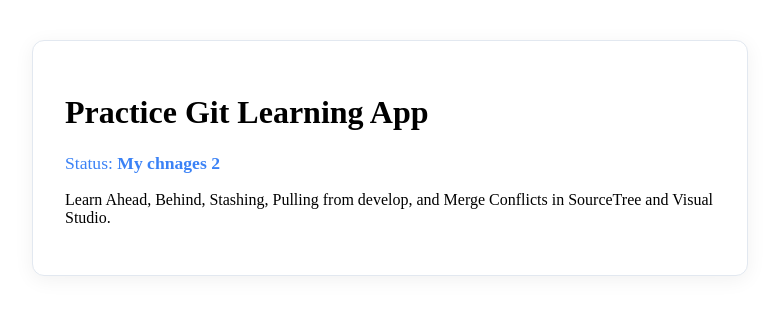
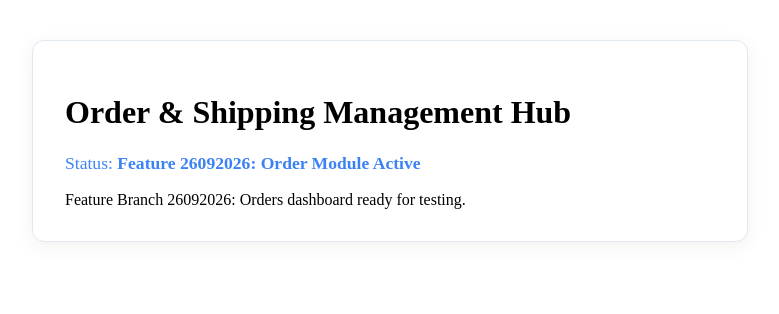
Before and after one commit to 2071999/practice, an Angular app in the folder frontend/: page / in a window 1280 px wide. Shown: the top 314 px of the page, without its empty margins (250-1029 px from the left). Built offline with nearby package versions, Linux system fonts and the light colour scheme.

Commit message:
feat(orders): implement order processing across 5 files in feature branch

```diff
--- a/frontend/src/app/app.component.html
+++ b/frontend/src/app/app.component.html
@@ -1,5 +1,5 @@
 <div class="card">
   <h1>{{ title }}</h1>
   <p class="subtitle">Status: <strong>{{ status }}</strong></p>
-  <p>Learn Ahead, Behind, Stashing, Pulling from develop, and Merge Conflicts in SourceTree and Visual Studio.</p>
+  <div class="module-banner">Feature Branch 26092026: Orders dashboard ready for testing.</div>
 </div>
--- a/frontend/src/app/app.component.ts
+++ b/frontend/src/app/app.component.ts
@@ -7,11 +7,7 @@
   styleUrls: ['./app.component.css']
 })
 export class AppComponent {
-  title = 'Practice Git Learning App';
-  // status = 'Ready for Branching & PR Practice';
-  status = 'Stripe Payment Gateway is Active';
-  status = 'Server Maintenance Mode Active- chnages from The devlop - payment-branch';
-  status = 'My chnages';
-  status = 'My chnages 2';
-
+  title = 'Order & Shipping Management Hub';
+  status = 'Feature 26092026: Order Module Active';
+  orderCount = 42;
 }
--- a/frontend/src/styles.css
+++ b/frontend/src/styles.css
@@ -1,8 +1,24 @@
-/* Global Styles */
 body {
   font-family: -apple-system, BlinkMacSystemFont, "Segoe UI", Roboto, sans-serif;
   margin: 0;
   padding: 24px;
-  background-color: #f8fafc;
-  color: #1e293b;
+  background-color: #f0fdf4;
+  color: #14532d;
 }
+.card {
+  max-width: 650px;
+  margin: 40px auto;
+  background: #ffffff;
+  padding: 32px;
+  border-radius: 12px;
+  box-shadow: 0 4px 20px rgba(0, 0, 0, 0.06);
+  border: 1px solid #bbf7d0;
+}
+.module-banner {
+  background-color: #dcfce7;
+  color: #15803d;
+  padding: 14px;
+  border-radius: 8px;
+  margin-top: 16px;
+  font-weight: 600;
+}
```
Also changed, not shown: 2 other files (tests, documents, lock files or other folders).
